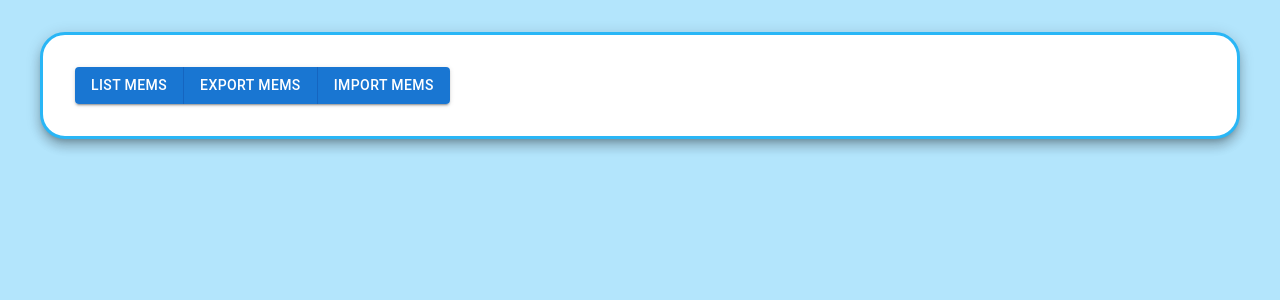
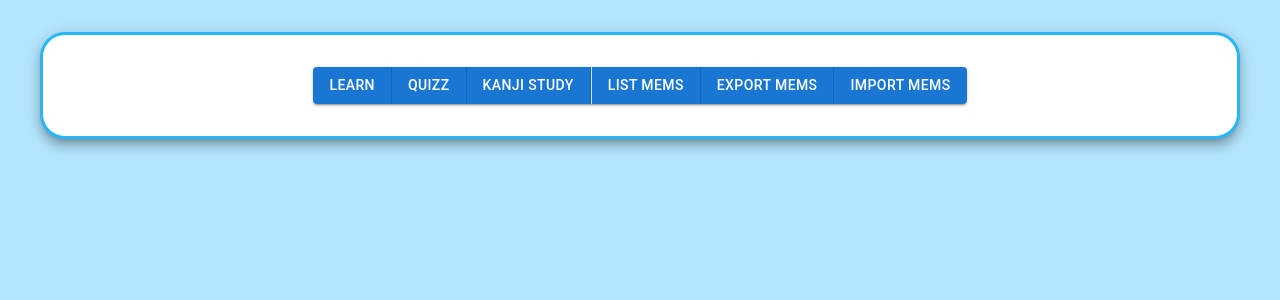
Before and after one commit to PiTiLeZarD/memup, a React (Vite) app: page / in a window 1280 px wide. Shown: the top 300 px of the page. Built offline with nearby package versions, Linux system fonts and the light colour scheme.

Commit message:
Add the 3 pages that are kinda the point of this app

```diff
--- a/src/App.tsx
+++ b/src/App.tsx
@@ -6,7 +6,10 @@ import { lightBlue } from "@mui/material/colors";
 
 import { BackButton } from "./BackButton";
 import { HomePage } from "./HomePage";
+import { KanjiStudyPage } from "./KanjiStudyPage";
+import { LearnPage } from "./LearnPage";
 import { MemsPage } from "./MemsPage";
+import { QuizzPage } from "./QuizzPage";
 
 export type AppProps = {};
 
@@ -34,6 +37,9 @@ export const App: AppComponent = (): JSX.Element => {
                     <Routes>
                         <Route path="/" element={<HomePage />} />
                         <Route path="/mems" element={<MemsPage />} />
+                        <Route path="/quizz" element={<QuizzPage />} />
+                        <Route path="/learn" element={<LearnPage />} />
+                        <Route path="/kanjistudy" element={<KanjiStudyPage />} />
                     </Routes>
                 </Paper>
             </HashRouter>
--- a/src/HomePage.tsx
+++ b/src/HomePage.tsx
@@ -1,7 +1,7 @@
 import React, { useState } from "react";
 import { useNavigate } from "react-router-dom";
 
-import { Button, ButtonGroup } from "@mui/material";
+import { Box, Button, ButtonGroup, Divider } from "@mui/material";
 
 import { ImportMems } from "./ImportMems";
 
@@ -22,11 +22,17 @@ export const HomePage: HomePageComponent = (): JSX.Element => {
     return (
         <>
             <ImportMems open={importOpen} onClose={() => setImportOpen(false)} />
-            <ButtonGroup variant="contained">
-                <Button onClick={() => navigate("/mems")}>List Mems</Button>
-                <Button onClick={downloadAllMems}>Export Mems</Button>
-                <Button onClick={() => setImportOpen(true)}>Import Mems</Button>
-            </ButtonGroup>
+            <Box sx={{ textAlign: "center" }}>
+                <ButtonGroup variant="contained">
+                    <Button onClick={() => navigate("/learn")}>Learn</Button>
+                    <Button onClick={() => navigate("/quizz")}>Quizz</Button>
+                    <Button onClick={() => navigate("/kanjistudy")}>Kanji Study</Button>
+                    <Divider orientation="vertical" flexItem />
+                    <Button onClick={() => navigate("/mems")}>List Mems</Button>
+                    <Button onClick={downloadAllMems}>Export Mems</Button>
+                    <Button onClick={() => setImportOpen(true)}>Import Mems</Button>
+                </ButtonGroup>
+            </Box>
         </>
     );
 };
--- /dev/null
+++ b/src/KanjiStudyPage.tsx
@@ -0,0 +1,9 @@
+import React from "react";
+
+export type KanjiStudyPageProps = {};
+
+export type KanjiStudyPageComponent = React.FunctionComponent<KanjiStudyPageProps>;
+
+export const KanjiStudyPage: KanjiStudyPageComponent = (): JSX.Element => {
+    return <div>KanjiStudyPage</div>;
+};
--- /dev/null
+++ b/src/LearnPage.tsx
@@ -0,0 +1,9 @@
+import React from "react";
+
+export type LearnPageProps = {};
+
+export type LearnPageComponent = React.FunctionComponent<LearnPageProps>;
+
+export const LearnPage: LearnPageComponent = (): JSX.Element => {
+    return <div>LearnPage</div>;
+};
--- /dev/null
+++ b/src/QuizzPage.tsx
@@ -0,0 +1,9 @@
+import React from "react";
+
+export type QuizzPageProps = {};
+
+export type QuizzPageComponent = React.FunctionComponent<QuizzPageProps>;
+
+export const QuizzPage: QuizzPageComponent = (): JSX.Element => {
+    return <div>QuizzPage</div>;
+};
```
